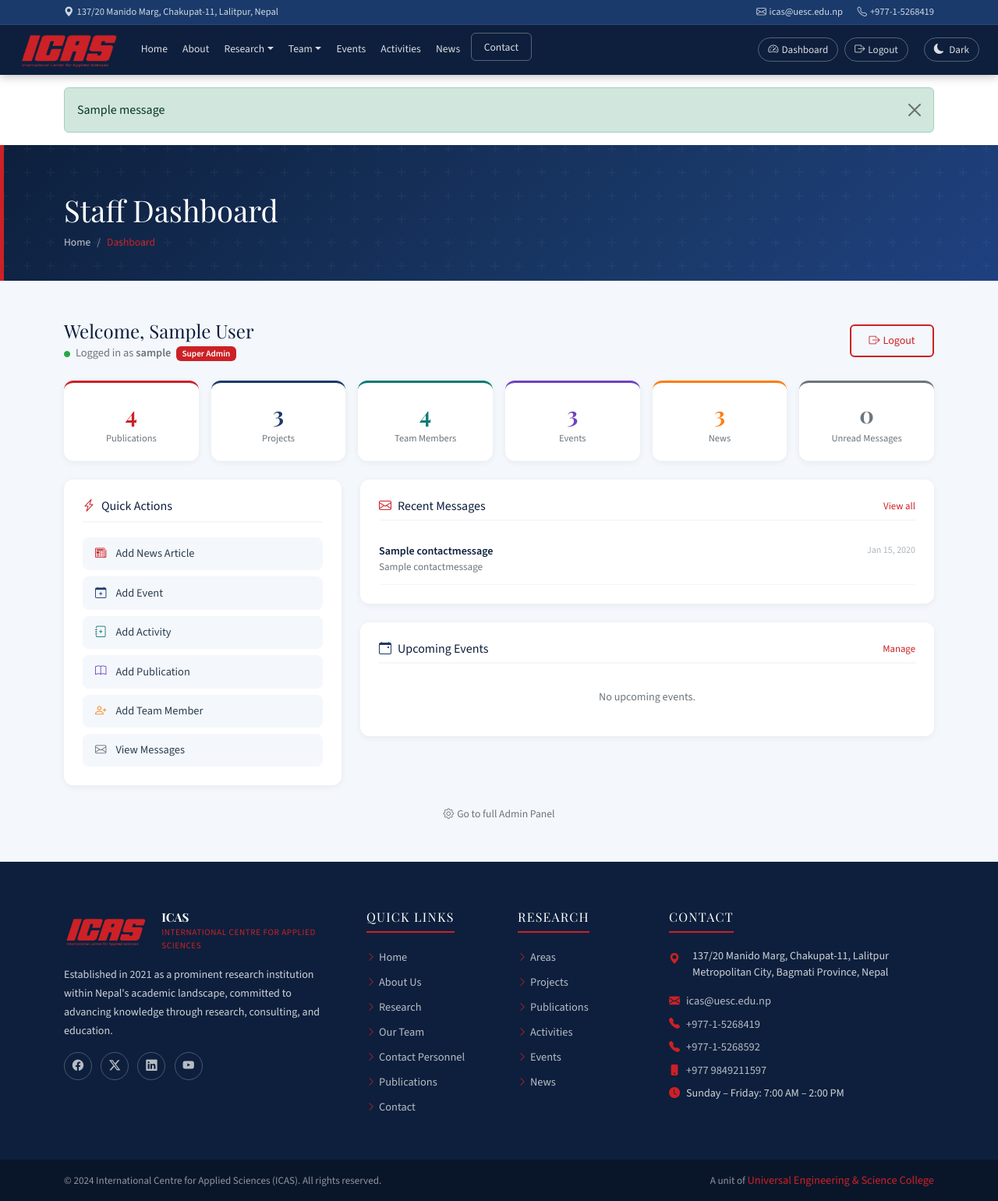
After one commit to pollengun/ICAS-Website, a Django app: page /dashboard/ in a window 1280 px wide. The commit adds this page. Shown: the whole page at 78% size. Run offline with Django 5.2, Linux system fonts and the light colour scheme; a user stored in the database is signed in; data comes from the database, SQL or seed files in the repository; tables that the repository leaves empty hold one stand-in row (values such as "Sample post"); one stand-in notice (Sample message) is shown.

Commit message:
created a dashboard

```diff
--- a/icas/models.py
+++ b/icas/models.py
@@ -20,10 +20,9 @@ class TeamMember(models.Model):
         ('director', 'Director'),
         ('faculty', 'Faculty Researcher'),
         ('researcher', 'Researcher'),
-        ('student', 'Graduate Student'),
     ]
     name = models.CharField(max_length=200)
-    role = models.CharField(max_length=20, choices=ROLE_CHOICES, blank=True)
+    role = models.CharField(max_length=20, choices=ROLE_CHOICES)
     designation = models.CharField(max_length=200, blank=True)
     department = models.CharField(max_length=200, blank=True)
     qualification = models.CharField(max_length=200, blank=True)
--- /dev/null
+++ b/icas/templates/icas/Dashboard.html
@@ -0,0 +1,167 @@
+{% extends 'icas/base.html' %}
+
+{% block title %}Dashboard – ICAS Staff{% endblock %}
+
+{% block content %}
+
+<div class="page-header">
+  <div class="container">
+    <h1>Staff Dashboard</h1>
+    <nav aria-label="breadcrumb">
+      <ol class="breadcrumb">
+        <li class="breadcrumb-item"><a href="{% url 'home' %}">Home</a></li>
+        <li class="breadcrumb-item active">Dashboard</li>
+      </ol>
+    </nav>
+  </div>
+</div>
+
+<section style="padding:50px 0;background:#f4f7fb;min-height:70vh;">
+  <div class="container">
+
+    <div class="d-flex align-items-center justify-content-between mb-4 flex-wrap gap-3">
+      <div>
+        <h4 style="color:#0d1f3c;margin-bottom:.2rem;">Welcome, {{ request.user.get_full_name|default:request.user.username }}</h4>
+        <p style="color:#6c757d;margin:0;font-size:.9rem;">
+          <i class="bi bi-circle-fill me-1" style="color:#28a745;font-size:.5rem;"></i>
+          Logged in as <strong>{{ request.user.username }}</strong>
+          {% if request.user.is_superuser %}<span class="badge ms-1" style="background:#cc2126;color:#fff;font-size:.7rem;">Super Admin</span>
+          {% elif request.user.is_staff %}<span class="badge ms-1" style="background:#1a3a6b;color:#fff;font-size:.7rem;">Staff</span>{% endif %}
+        </p>
+      </div>
+      <a href="{% url 'logout' %}" class="btn-icas-outline btn btn-sm">
+        <i class="bi bi-box-arrow-right me-1"></i>Logout
+      </a>
+    </div>
+
+    <!-- Stats -->
+    <div class="row g-3 mb-4">
+      <div class="col-6 col-md-4 col-lg-2">
+        <div style="background:#fff;border-radius:12px;padding:1.2rem;text-align:center;box-shadow:0 2px 8px rgba(0,0,0,.06);border-top:3px solid #cc2126;">
+          <div style="font-family:'Playfair Display',serif;font-size:1.8rem;font-weight:700;color:#cc2126;">{{ total_publications }}</div>
+          <div style="font-size:.78rem;color:#6c757d;">Publications</div>
+        </div>
+      </div>
+      <div class="col-6 col-md-4 col-lg-2">
+        <div style="background:#fff;border-radius:12px;padding:1.2rem;text-align:center;box-shadow:0 2px 8px rgba(0,0,0,.06);border-top:3px solid #1a3a6b;">
+          <div style="font-family:'Playfair Display',serif;font-size:1.8rem;font-weight:700;color:#1a3a6b;">{{ total_projects }}</div>
+          <div style="font-size:.78rem;color:#6c757d;">Projects</div>
+        </div>
+      </div>
+      <div class="col-6 col-md-4 col-lg-2">
+        <div style="background:#fff;border-radius:12px;padding:1.2rem;text-align:center;box-shadow:0 2px 8px rgba(0,0,0,.06);border-top:3px solid #0b7a75;">
+          <div style="font-family:'Playfair Display',serif;font-size:1.8rem;font-weight:700;color:#0b7a75;">{{ total_team }}</div>
+          <div style="font-size:.78rem;color:#6c757d;">Team Members</div>
+        </div>
+      </div>
+      <div class="col-6 col-md-4 col-lg-2">
+        <div style="background:#fff;border-radius:12px;padding:1.2rem;text-align:center;box-shadow:0 2px 8px rgba(0,0,0,.06);border-top:3px solid #6f42c1;">
+          <div style="font-family:'Playfair Display',serif;font-size:1.8rem;font-weight:700;color:#6f42c1;">{{ total_events }}</div>
+          <div style="font-size:.78rem;color:#6c757d;">Events</div>
+        </div>
+      </div>
+      <div class="col-6 col-md-4 col-lg-2">
+        <div style="background:#fff;border-radius:12px;padding:1.2rem;text-align:center;box-shadow:0 2px 8px rgba(0,0,0,.06);border-top:3px solid #fd7e14;">
+          <div style="font-family:'Playfair Display',serif;font-size:1.8rem;font-weight:700;color:#fd7e14;">{{ total_news }}</div>
+          <div style="font-size:.78rem;color:#6c757d;">News</div>
+        </div>
+      </div>
+      <div class="col-6 col-md-4 col-lg-2">
+        <div style="background:#fff;border-radius:12px;padding:1.2rem;text-align:center;box-shadow:0 2px 8px rgba(0,0,0,.06);border-top:3px solid {% if unread_messages > 0 %}#cc2126{% else %}#6c757d{% endif %};">
+          <div style="font-family:'Playfair Display',serif;font-size:1.8rem;font-weight:700;color:{% if unread_messages > 0 %}#cc2126{% else %}#6c757d{% endif %};">{{ unread_messages }}</div>
+          <div style="font-size:.78rem;color:#6c757d;">Unread Messages</div>
+        </div>
+      </div>
+    </div>
+
+    <div class="row g-4">
+
+      <!-- Quick Actions -->
+      <div class="col-lg-4">
+        <div style="background:#fff;border-radius:12px;padding:1.5rem;box-shadow:0 2px 8px rgba(0,0,0,.06);">
+          <h6 style="color:#0d1f3c;margin-bottom:1.2rem;padding-bottom:.6rem;border-bottom:2px solid #f4f7fb;">
+            <i class="bi bi-lightning-charge me-2" style="color:#cc2126;"></i>Quick Actions
+          </h6>
+          <div class="d-flex flex-column gap-2">
+            <a href="/admin/icas/news/add/" style="display:flex;align-items:center;gap:.75rem;padding:.65rem 1rem;background:var(--bg-section-alt);border-radius:8px;text-decoration:none;color:var(--text-primary);font-size:.9rem;" onmouseover="this.style.background='var(--bg-body)'" onmouseout="this.style.background='var(--bg-section-alt)'">
+              <i class="bi bi-newspaper" style="color:#cc2126;"></i> Add News Article
+            </a>
+            <a href="/admin/icas/event/add/" style="display:flex;align-items:center;gap:.75rem;padding:.65rem 1rem;background:var(--bg-section-alt);border-radius:8px;text-decoration:none;color:var(--text-primary);font-size:.9rem;" onmouseover="this.style.background='var(--bg-body)'" onmouseout="this.style.background='var(--bg-section-alt)'">
+              <i class="bi bi-calendar-plus" style="color:#1a3a6b;"></i> Add Event
+            </a>
+            <a href="/admin/icas/activity/add/" style="display:flex;align-items:center;gap:.75rem;padding:.65rem 1rem;background:var(--bg-section-alt);border-radius:8px;text-decoration:none;color:var(--text-primary);font-size:.9rem;" onmouseover="this.style.background='var(--bg-body)'" onmouseout="this.style.background='var(--bg-section-alt)'">
+              <i class="bi bi-journal-plus" style="color:#0b7a75;"></i> Add Activity
+            </a>
+            <a href="/admin/icas/publication/add/" style="display:flex;align-items:center;gap:.75rem;padding:.65rem 1rem;background:var(--bg-section-alt);border-radius:8px;text-decoration:none;color:var(--text-primary);font-size:.9rem;" onmouseover="this.style.background='var(--bg-body)'" onmouseout="this.style.background='var(--bg-section-alt)'">
+              <i class="bi bi-book" style="color:#6f42c1;"></i> Add Publication
+            </a>
+            <a href="/admin/icas/teammember/add/" style="display:flex;align-items:center;gap:.75rem;padding:.65rem 1rem;background:var(--bg-section-alt);border-radius:8px;text-decoration:none;color:var(--text-primary);font-size:.9rem;" onmouseover="this.style.background='var(--bg-body)'" onmouseout="this.style.background='var(--bg-section-alt)'">
+              <i class="bi bi-person-plus" style="color:#fd7e14;"></i> Add Team Member
+            </a>
+            <a href="/admin/icas/contactmessage/" style="display:flex;align-items:center;gap:.75rem;padding:.65rem 1rem;background:var(--bg-section-alt);border-radius:8px;text-decoration:none;color:var(--text-primary);font-size:.9rem;" onmouseover="this.style.background='var(--bg-body)'" onmouseout="this.style.background='var(--bg-section-alt)'">
+              <i class="bi bi-envelope" style="color:{% if unread_messages > 0 %}#cc2126{% else %}#6c757d{% endif %};"></i>
+              View Messages
+              {% if unread_messages > 0 %}<span class="badge ms-auto" style="background:#cc2126;color:#fff;font-size:.7rem;">{{ unread_messages }} new</span>{% endif %}
+            </a>
+          </div>
+        </div>
+      </div>
+
+      <!-- Recent Messages + Upcoming Events -->
+      <div class="col-lg-8">
+        <div style="background:#fff;border-radius:12px;padding:1.5rem;box-shadow:0 2px 8px rgba(0,0,0,.06);margin-bottom:1.5rem;">
+          <div class="d-flex justify-content-between align-items-center mb-3 pb-2" style="border-bottom:2px solid #f4f7fb;">
+            <h6 style="color:#0d1f3c;margin:0;"><i class="bi bi-envelope me-2" style="color:#cc2126;"></i>Recent Messages</h6>
+            <a href="/admin/icas/contactmessage/" style="font-size:.8rem;color:#cc2126;text-decoration:none;">View all</a>
+          </div>
+          {% for msg in recent_messages %}
+          <div style="padding:.75rem 0;border-bottom:1px solid #f4f7fb;">
+            <div class="d-flex justify-content-between align-items-start">
+              <div>
+                <div style="font-weight:600;font-size:.88rem;color:#0d1f3c;">
+                  {{ msg.name }}
+                  {% if not msg.is_read %}<span class="badge ms-1" style="background:#cc2126;color:#fff;font-size:.65rem;">New</span>{% endif %}
+                </div>
+                <div style="font-size:.82rem;color:#6c757d;">{{ msg.subject }}</div>
+              </div>
+              <div style="font-size:.75rem;color:#adb5bd;white-space:nowrap;">{{ msg.submitted_at|date:"M d, Y" }}</div>
+            </div>
+          </div>
+          {% empty %}
+          <p style="color:#6c757d;font-size:.88rem;text-align:center;padding:1rem 0;margin:0;">No messages yet.</p>
+          {% endfor %}
+        </div>
+
+        <div style="background:#fff;border-radius:12px;padding:1.5rem;box-shadow:0 2px 8px rgba(0,0,0,.06);">
+          <div class="d-flex justify-content-between align-items-center mb-3 pb-2" style="border-bottom:2px solid #f4f7fb;">
+            <h6 style="color:#0d1f3c;margin:0;"><i class="bi bi-calendar-event me-2" style="color:#1a3a6b;"></i>Upcoming Events</h6>
+            <a href="/admin/icas/event/" style="font-size:.8rem;color:#cc2126;text-decoration:none;">Manage</a>
+          </div>
+          {% for event in upcoming_events %}
+          <div style="display:flex;gap:1rem;align-items:center;padding:.65rem 0;border-bottom:1px solid #f4f7fb;">
+            <div style="background:#cc2126;color:#fff;border-radius:8px;padding:.4rem .6rem;text-align:center;min-width:48px;flex-shrink:0;">
+              <div style="font-size:1rem;font-weight:700;line-height:1;">{{ event.date|date:"d" }}</div>
+              <div style="font-size:.6rem;text-transform:uppercase;">{{ event.date|date:"M" }}</div>
+            </div>
+            <div>
+              <div style="font-size:.88rem;font-weight:600;color:#0d1f3c;">{{ event.title }}</div>
+              <div style="font-size:.78rem;color:#6c757d;">{{ event.get_event_type_display }} · {{ event.venue }}</div>
+            </div>
+          </div>
+          {% empty %}
+          <p style="color:#6c757d;font-size:.88rem;text-align:center;padding:1rem 0;margin:0;">No upcoming events.</p>
+          {% endfor %}
+        </div>
+      </div>
+
+    </div>
+
+    <div class="text-center mt-4">
+      <a href="/admin/" style="font-size:.85rem;color:#6c757d;text-decoration:none;">
+        <i class="bi bi-gear me-1"></i>Go to full Admin Panel
+      </a>
+    </div>
+
+  </div>
+</section>
+{% endblock %}
--- a/icas/templates/icas/base.html
+++ b/icas/templates/icas/base.html
@@ -572,11 +572,28 @@
             </a>
           </li>
         </ul>
-        <!-- Dark mode toggle -->
-        <button class="dark-toggle ms-auto" id="darkToggle" onclick="toggleDark()" title="Toggle dark mode">
-          <i class="bi bi-moon-fill" id="darkIcon"></i>
-          <span id="darkLabel">Dark</span>
-        </button>
+        <!-- Auth + Dark mode -->
+          <div class="d-flex align-items-center ms-auto gap-2">
+            {% if user.is_authenticated %}
+              <a href="{% url 'dashboard' %}"
+                style="color:rgba(255,255,255,.85);font-size:.82rem;text-decoration:none;border:1px solid rgba(255,255,255,.3);border-radius:20px;padding:.3rem .75rem;white-space:nowrap;">
+                <i class="bi bi-speedometer2 me-1"></i>Dashboard
+              </a>
+              <a href="{% url 'logout' %}"
+                style="color:rgba(255,255,255,.85);font-size:.82rem;text-decoration:none;border:1px solid rgba(255,255,255,.3);border-radius:20px;padding:.3rem .75rem;white-space:nowrap;">
+                <i class="bi bi-box-arrow-right me-1"></i>Logout
+              </a>
+            {% else %}
+              <a href="{% url 'login' %}"
+                style="color:rgba(255,255,255,.85);font-size:.82rem;text-decoration:none;border:1px solid rgba(255,255,255,.3);border-radius:20px;padding:.3rem .75rem;white-space:nowrap;">
+                <i class="bi bi-person me-1"></i>Staff Login
+              </a>
+            {% endif %}
+            <button class="dark-toggle" id="darkToggle" onclick="toggleDark()" title="Toggle dark mode">
+              <i class="bi bi-moon-fill" id="darkIcon"></i>
+              <span id="darkLabel">Dark</span>
+            </button>
+          </div>
       </div>
 
     </div>
--- a/icas/templates/icas/contact.html
+++ b/icas/templates/icas/contact.html
@@ -79,7 +79,7 @@
       <div class="col-lg-8">
         <div style="background:#f4f7fb;border-radius:16px;padding:2.5rem;">
           <h3 style="color:#0d1f3c;margin-bottom:1.5rem;">Send Us a Message</h3>
-          <form method="post" novalidate>
+          <form method="post" action="{% url 'contact' %}" novalidate>
             {% csrf_token %}
             <div class="row g-3">
               <div class="col-md-6">
--- a/icas/urls.py
+++ b/icas/urls.py
@@ -16,4 +16,7 @@ urlpatterns = [
     path('activities/<int:pk>/', views.activity_detail, name='activity_detail'),
     path('contact-personnel/', views.contact_personnel, name='contact_personnel'),
     path('contact/', views.contact, name='contact'),
+    path('login/', views.staff_login, name='login'),
+    path('logout/', views.staff_logout, name='logout'),
+    path('dashboard/', views.dashboard, name='dashboard'),
 ]
--- a/icas/views.py
+++ b/icas/views.py
@@ -1,7 +1,7 @@
 from django.shortcuts import render, get_object_or_404, redirect
 from django.contrib import messages
-from django.core.mail import send_mail
-from django.conf import settings
+from django.contrib.auth import authenticate, login, logout
+from django.contrib.auth.decorators import login_required
 from .models import (
     ResearchArea, TeamMember, Publication, Project,
     Event, News, ContactMessage, Partner, Activity
@@ -195,3 +195,45 @@ def contact(request):
         'form': form,
     }
     return render(request, 'icas/contact.html', context)
+
+# ── Authentication views ──
+
+def staff_login(request):
+    if request.user.is_authenticated:
+        return redirect('dashboard')
+    if request.method == 'POST':
+        username = request.POST.get('username')
+        password = request.POST.get('password')
+        user = authenticate(request, username=username, password=password)
+        if user is not None:
+            if user.is_staff or user.is_superuser:
+                login(request, user)
+                return redirect(request.GET.get('next', 'dashboard'))
+            else:
+                messages.error(request, 'You do not have staff access.')
+        else:
+            messages.error(request, 'Invalid username or password.')
+    return render(request, 'icas/login.html')
+
+
+def staff_logout(request):
+    logout(request)
+    messages.success(request, 'You have been logged out successfully.')
+    return redirect('home')
+
+
+@login_required(login_url='login')
+def dashboard(request):
+    context = {
+        'total_publications': Publication.objects.count(),
+        'total_projects': Project.objects.count(),
+        'total_team': TeamMember.objects.count(),
+        'total_events': Event.objects.count(),
+        'total_news': News.objects.count(),
+        'total_activities': Activity.objects.count(),
+        'unread_messages': ContactMessage.objects.filter(is_read=False).count(),
+        'recent_messages': ContactMessage.objects.order_by('-submitted_at')[:5],
+        'recent_news': News.objects.order_by('-date_posted')[:5],
+        'upcoming_events': Event.objects.filter(date__gte=datetime.date.today()).order_by('date')[:5],
+    }
+    return render(request, 'icas/dashboard.html', context)
```
Also changed, not shown: icas/templates/admin/base_site.html (added, +8 -0 lines), icas/templates/icas/dashboard_form.html (added, +70 -0 lines), icas/templates/icas/dashboard_messages.html (added, +67 -0 lines), icas/templates/icas/login.html (added, +68 -0 lines).
